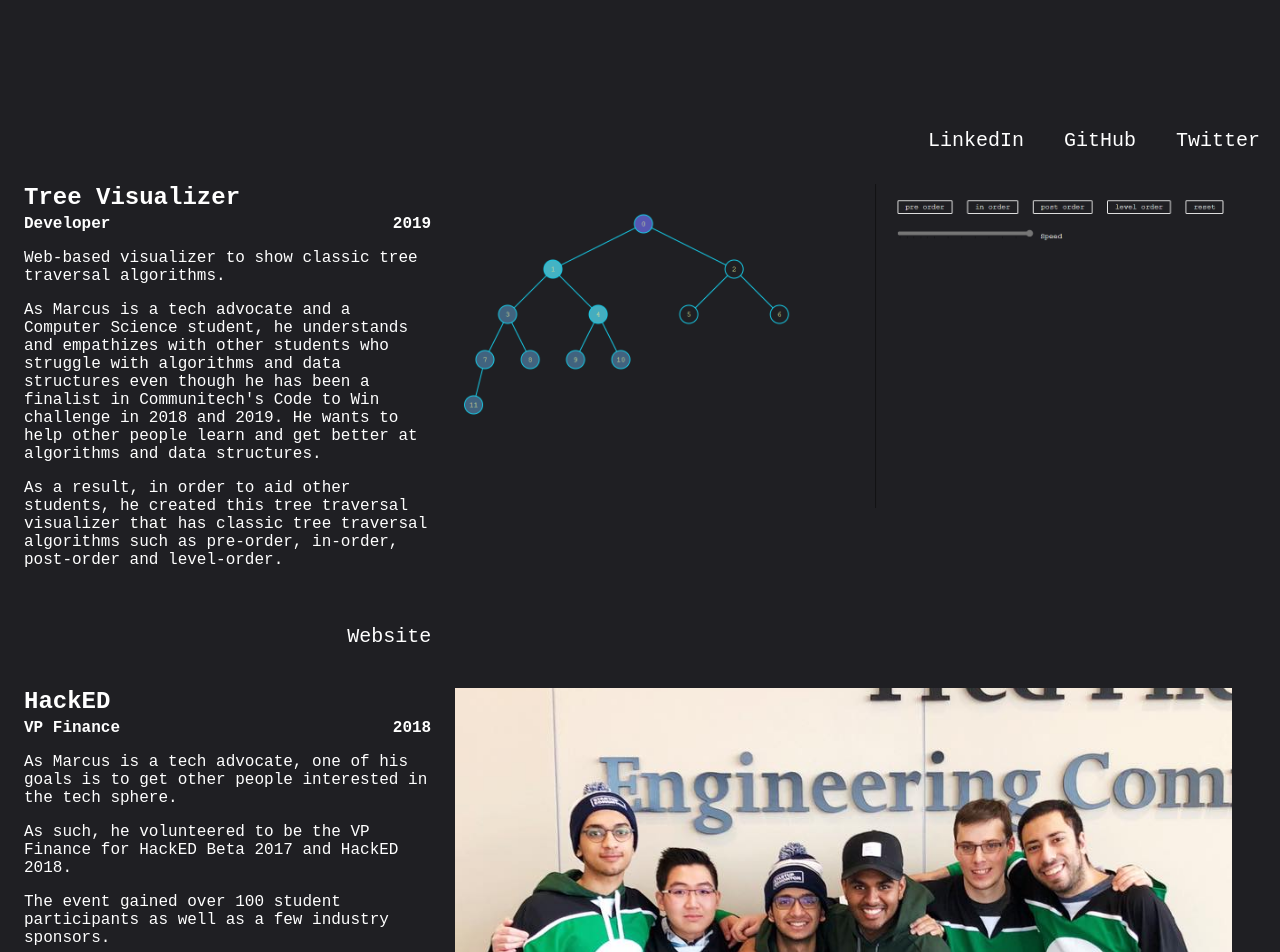
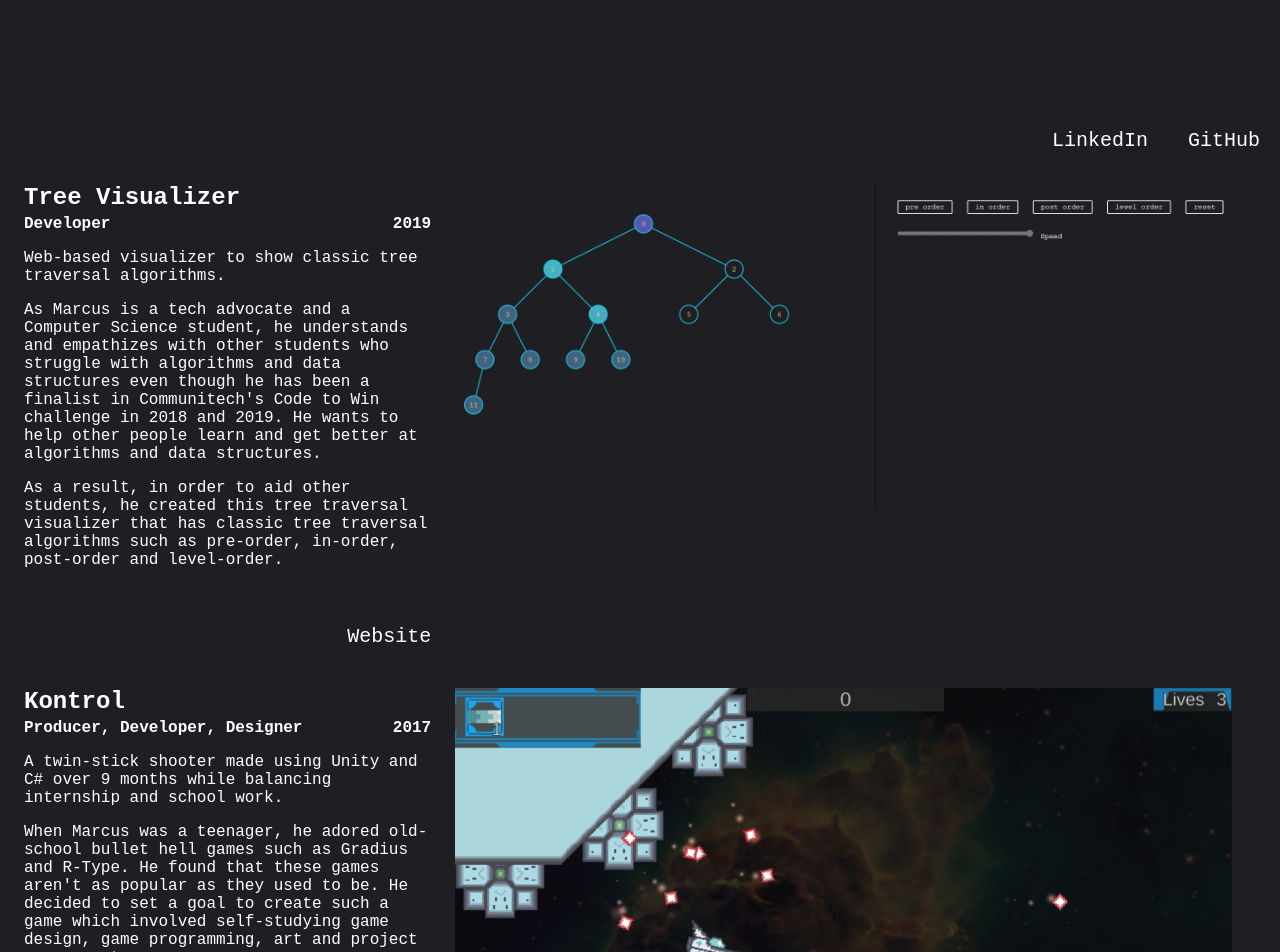
Before and after one commit to MarcusBoay/marcusboay.github.io, a React (Create React App) app: page /#/ in a window 1280 px wide. Shown: the part 640-1592 px from the top of the page. Built offline with nearby package versions, Linux system fonts and the light colour scheme; what typesafe-actions would draw is missing.

Commit message:
update 2022

```diff
--- a/src/pages/Home/Home.tsx
+++ b/src/pages/Home/Home.tsx
@@ -37,10 +37,6 @@ const personLinks = [
         title: 'GitHub',
         url: 'https://github.com/MarcusBoay',
     },
-    {
-        title: 'Twitter',
-        url: 'https://twitter.com/BoayMarcus',
-    },
 ] as Array<SectionLinkModel>
 const projects = [
     {
@@ -55,19 +51,6 @@ const projects = [
         links: [{ title: 'Website', url: '/#/tree-viz' }],
         image: treeVizImage,
         imageAlt: 'tree visualizer image',
-    },
-    {
-        title: 'HackED',
-        year: 2018,
-        role: 'VP Finance',
-        description: [
-            'As Marcus is a tech advocate, one of his goals is to get other people interested in the tech sphere.',
-            'As such, he volunteered to be the VP Finance for HackED Beta 2017 and HackED 2018.',
-            'The event gained over 100 student participants as well as a few industry sponsors.',
-        ],
-        links: [{ title: 'Website', url: 'https://hacked.compeclub.com' }],
-        image: hackedImage,
-        imageAlt: 'hacked post-event image',
     },
     {
         title: 'Kontrol',
```
